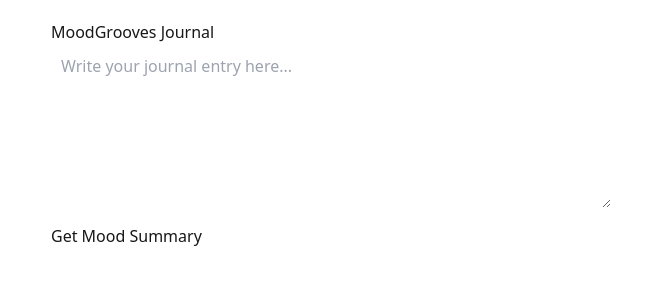
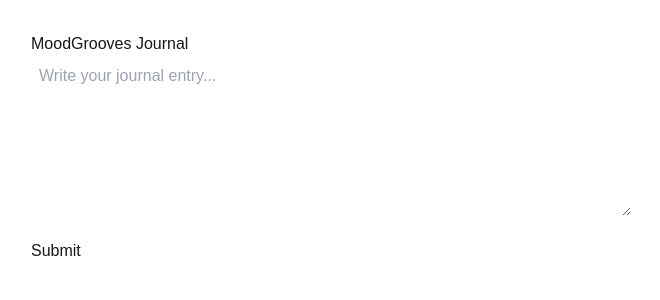
Before and after one commit to cliwanag07/mood-grooves, a Next.js app: page / in a window 1280 px wide. Shown: the top 300 px of the page, without its empty margins (309-969 px from the left). Built offline with nearby package versions, Linux system fonts and the light colour scheme.

Commit message:
test spotify display

```diff
--- a/pages/index.tsx
+++ b/pages/index.tsx
@@ -1,14 +1,26 @@
 import { useState } from "react";
+
+const dummySpotifyTracks = [
+  "3n3Ppam7vgaVa1iaRUc9Lp", // Example track IDs from Spotify
+  "7ouMYWpwJ422jRcDASZB7P",
+  "1lDWb6b6ieDQ2xT7ewTC3G",
+  "2takcwOaAZWiXQijPHIx7B",
+  "5ChkMS8OtdzJeqyybCc9R5",
+];
 
 export default function Home() {
   const [journal, setJournal] = useState("");
-  const [mood, setMood] = useState<string | null>(null);
   const [loading, setLoading] = useState(false);
+  const [moodSummary, setMoodSummary] = useState("");
+  const [showTracks, setShowTracks] = useState(false);
 
   async function handleSubmit(e: React.FormEvent) {
     e.preventDefault();
+    if (!journal.trim()) return;
+
     setLoading(true);
-    setMood(null);
+    setShowTracks(false);
+    setMoodSummary("");
 
     try {
       const res = await fetch("/api/gemini", {
@@ -17,38 +29,63 @@
         body: JSON.stringify({ journal }),
       });
 
-      if (!res.ok) throw new Error("API error");
+      if (!res.ok) throw new Error("Failed to get mood");
 
       const data = await res.json();
-      setMood(data.moodSummary);
+      setMoodSummary(data.moodSummary || "Mood received!");
+      setShowTracks(true);
     } catch (err) {
-      setMood("Error fetching mood summary.");
+      setMoodSummary("Error fetching mood.");
     } finally {
       setLoading(false);
     }
   }
 
   return (
-    <main style={{ padding: 20, maxWidth: 600, margin: "auto" }}>
+    <main style={{ maxWidth: 600, margin: "2rem auto", fontFamily: "Arial" }}>
       <h1>MoodGrooves Journal</h1>
+
       <form onSubmit={handleSubmit}>
         <textarea
           rows={6}
+          placeholder="Write your journal entry..."
           value={journal}
           onChange={(e) => setJournal(e.target.value)}
-          placeholder="Write your journal entry here..."
-          style={{ width: "100%", padding: 10, fontSize: 16 }}
-          required
+          style={{ width: "100%", padding: "0.5rem", fontSize: "1rem" }}
         />
-        <button type="submit" disabled={loading} style={{ marginTop: 10 }}>
-          {loading ? "Analyzing..." : "Get Mood Summary"}
+        <button type="submit" disabled={loading} style={{ marginTop: "1rem" }}>
+          {loading ? "Analyzing..." : "Submit"}
         </button>
       </form>
 
-      {mood && (
-        <section style={{ marginTop: 20 }}>
-          <h2>Mood Summary</h2>
-          <p>{mood}</p>
+      {moodSummary && (
+        <p style={{ marginTop: "1rem", fontWeight: "bold" }}>{moodSummary}</p>
+      )}
+
+      {showTracks && (
+        <section style={{ marginTop: "2rem" }}>
+          <h2>Top Tracks for You</h2>
+          <div
+            style={{
+              display: "flex",
+              flexWrap: "wrap",
+              gap: "1rem",
+              justifyContent: "center",
+            }}
+          >
+            {dummySpotifyTracks.map((id) => (
+              <iframe
+                key={id}
+                src={`https://open.spotify.com/embed/track/${id}`}
+                width="200"
+                height="80"
+                allow="encrypted-media"
+                loading="lazy"
+                style={{ borderRadius: 8 }}
+                title={`Spotify Track ${id}`}
+              />
+            ))}
+          </div>
         </section>
       )}
     </main>
```
